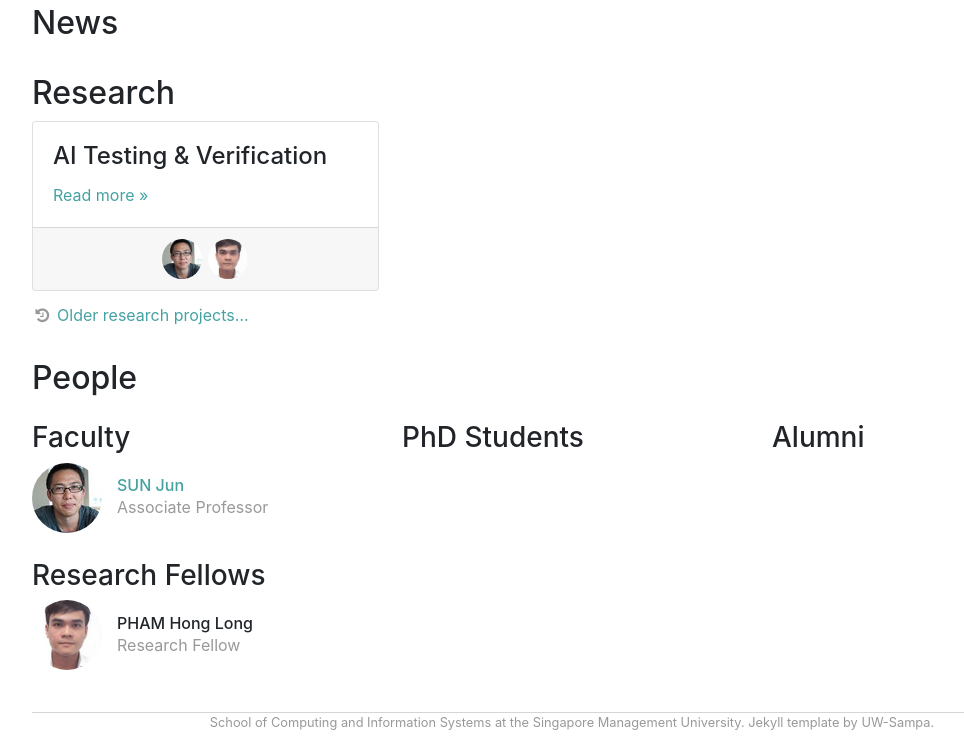
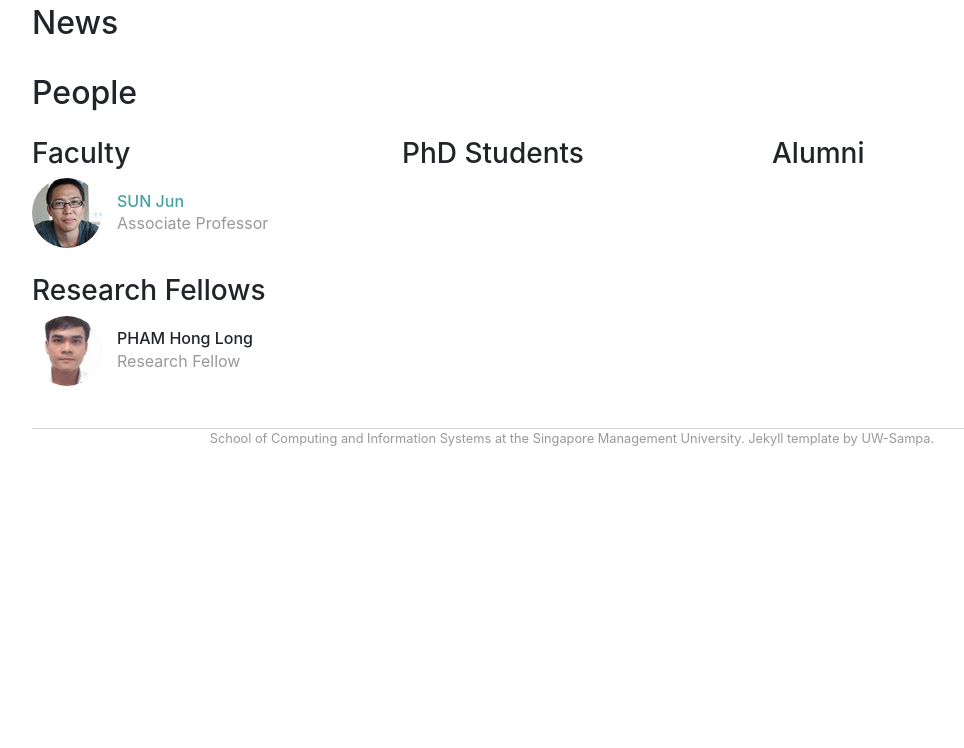
Before and after one commit to socrates4nn/socrates4nn.github.io, a Jekyll site: the page built from index.html, in a window 1280 px wide. Shown: the part 405-1153 px from the top of the page, without its empty margins (68-1032 px from the left). Built offline with Jekyll 4.4.1, drawn with Linux system fonts in a browser that asks for light colours; nearby versions of some CDN libraries; after the commit the page ends 900 px from its top, so only the background shows below that.

Commit message:
remove research page

```diff
--- a/index.html
+++ b/index.html
@@ -81,26 +81,6 @@ role-tables:
     {% endif %}
 </section>
 
-<section>
-    <h2>Research</h2>
-    <div class="card-columns">
-        {% comment %}
-        Sort the projects by date, putting those without dates last
-        {% endcomment %}
-        {% assign projects_by_title = site.projects | sort: 'title', 'first' %}
-        {% for p in projects_by_title %}
-            {% if p.active %}
-                {% include project-card-2.html project=p %}
-            {% endif %}
-        {% endfor %}
-    </div>
-
-    <p>
-        <span class="fa fa-fw fa-history"></span>
-        <a href="{{ site.base }}/research.html#past">Older research projects&hellip;</a>
-    </p>
-</section>
-
 <div id="people">
     <h2>People</h2>
     {% for role-table in page.role-tables %}
```
